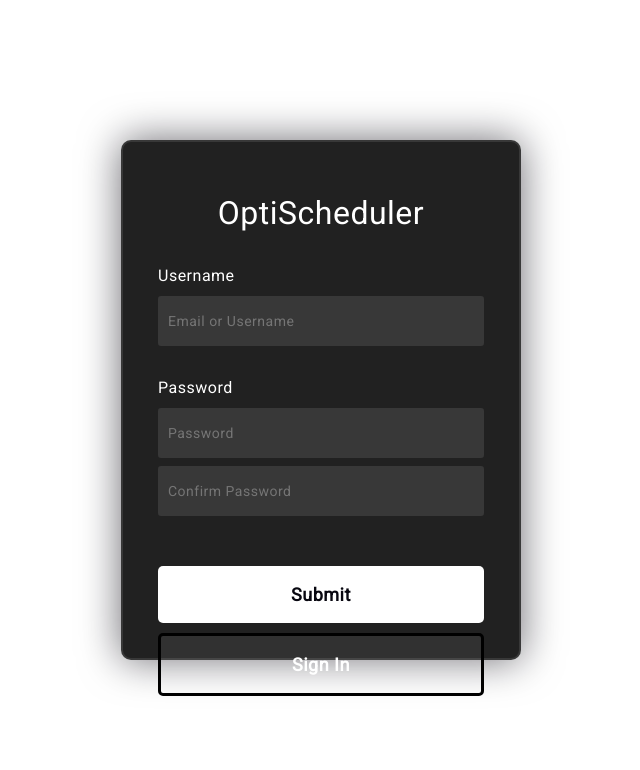
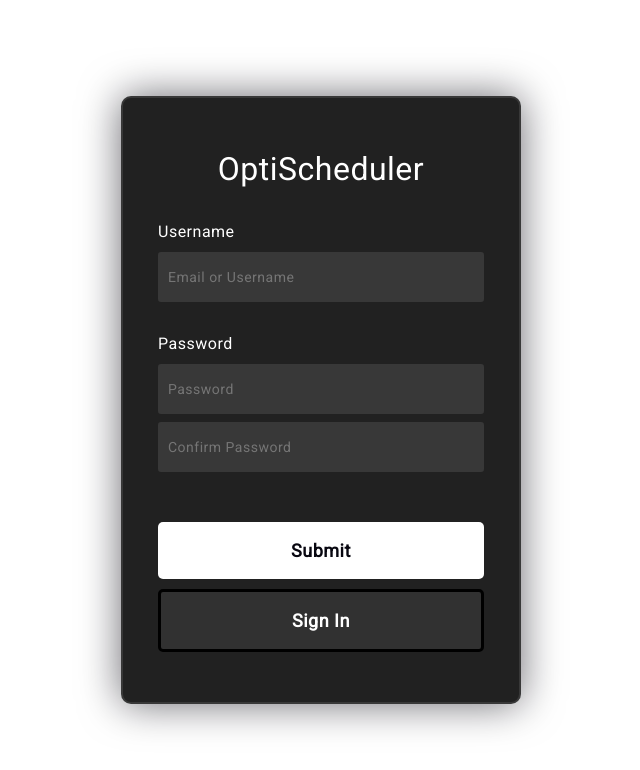
Before and after one commit to COSC481G3/OptiScheduler, a React (Create React App) app in the folder frontend/: page /signup in a window 1280 px wide. Shown: the top 770 px of the page, without its empty margins (319-959 px from the left). Built offline with nearby package versions, Linux system fonts and the light colour scheme.

Commit message:
fix: bootstrap formatting

```diff
--- a/frontend/src/App.css
+++ b/frontend/src/App.css
@@ -24,4 +24,5 @@ nav a {
 
 nav a:hover {
   background-color: #d50000;
+  color: white;
 }
--- a/frontend/src/components/Login/Login.css
+++ b/frontend/src/components/Login/Login.css
@@ -5,7 +5,6 @@
 }
 
 .login-wrapper form{
-    height: 520px;
     width: 400px;
     /*background-color: rgba(255, 255, 255, 0);*/
     background-color: #212121;
```
